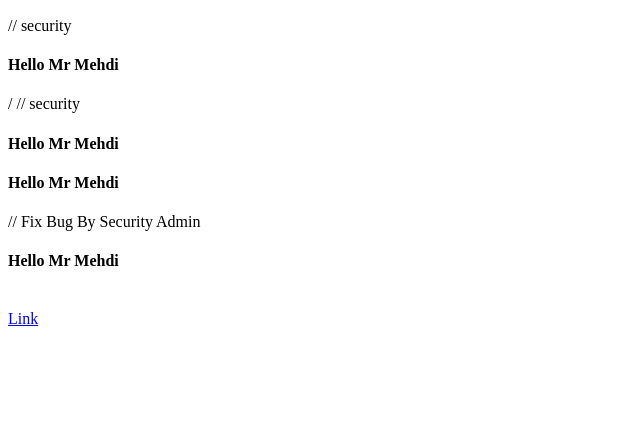
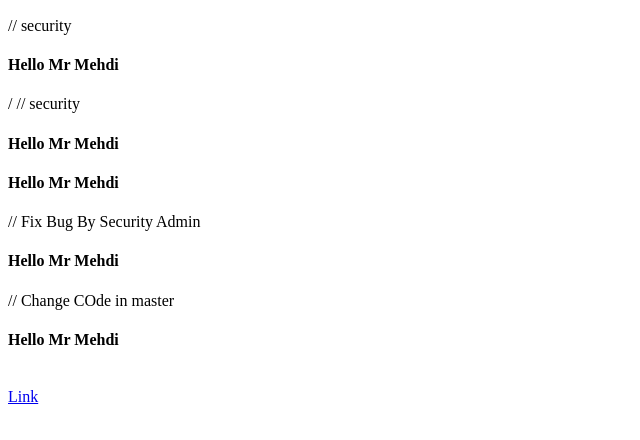
Before and after one commit to abedmoharamy/git-project, a plain HTML site: page index.html in a window 1280 px wide. Shown: the part 110-550 px from the top of the page, without its empty margins (0-640 px from the left). Drawn offline with Linux system fonts and the light colour scheme.

Commit message:
Change COde in master

```diff
--- a/index.html
+++ b/index.html
@@ -13,6 +13,9 @@
 // Fix Bug By Security Admin
 <h4>Hello Mr Mehdi</h4>
 
+// Change COde in master
+<h4>Hello Mr Mehdi</h4>
+
 <br>
 <a href="about-us.html">Link</a>
 </body>
```
